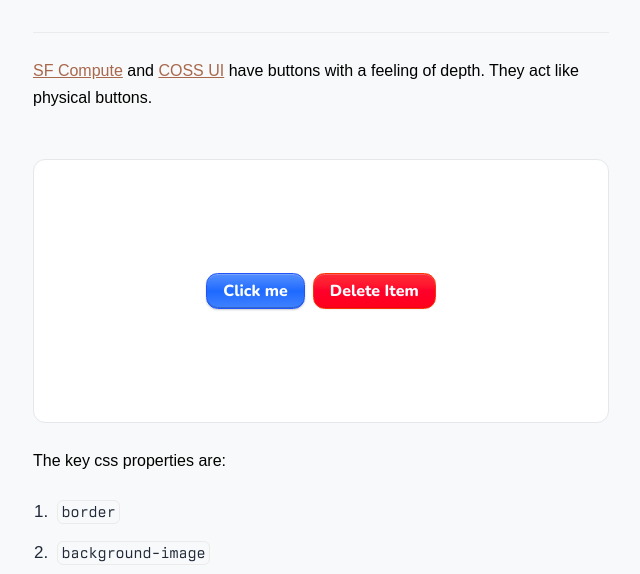
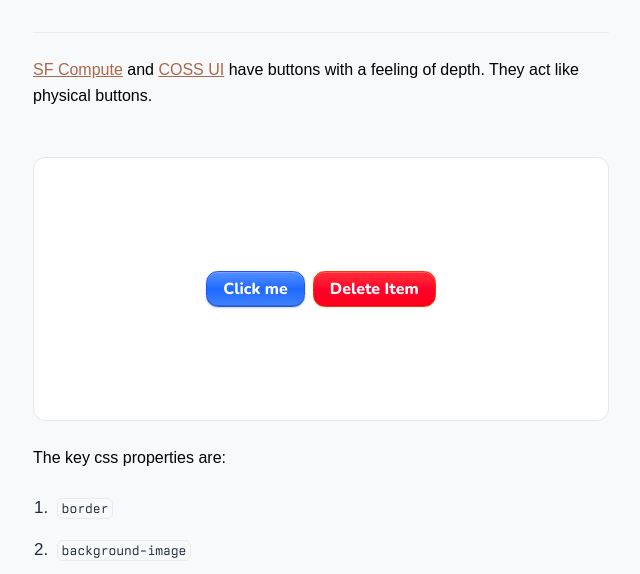
Before and after one commit to adeleke5140/portfolio-v2, a Next.js app: page /craft/buttons in a window 1280 px wide. Shown: the part 226-800 px from the top of the page, without its empty margins (319-959 px from the left). Built offline with nearby package versions, Linux system fonts and the light colour scheme; a web font is replaced by a local one.

Commit message:
fix: style of components

```diff
--- a/src/components/mdx/mdx-components.tsx
+++ b/src/components/mdx/mdx-components.tsx
@@ -25,13 +25,13 @@ export const components = {
     <h4 className="text-gray-800 mt-8 mb-3 font-medium" {...props} />
   ),
   p: (props: ParagraphProps) => (
-    <p className="text-ken-black my-6 leading-[1.7]" {...props} />
+    <p className="text-ken-black my-6 leading-[26px]" {...props} />
   ),
   ol: (props: ListProps) => (
     <ol className="text-gray-800 list-decimal pl-5" {...props} />
   ),
   ul: (props: ListProps) => (
-    <ul className="text-gray-800 block list-disc pl-5 my-2" {...props} />
+    <ul className="text-gray-800 block list-[square] pl-5 my-2" {...props} />
   ),
   li: (props: ListItemProps) => (
     <li className="pl-1 my-4 text-[17px]" {...props} />
--- a/src/styles/globals.css
+++ b/src/styles/globals.css
@@ -62,13 +62,14 @@ pre,
 }
 
 code {
-  @apply font-mono overflow-x-auto rounded-[6px] bg-top from-[#f8f8f8] to-[#fcfcfc] py-0.5 px-[3.6px] border border-[hsl(0_0%_92%)] text-[15px];
+  @apply font-mono overflow-x-auto rounded-[6px] bg-top from-[#f8f8f8] to-[#fcfcfc] py-0.5 px-[3.6px] border border-[hsl(0_0%_92%)] text-[13px];
 }
 
 pre code {
   background: transparent;
   border: none;
   line-height: 1.8;
+  font-size: 13px;
 }
 
 .shimmer {
```
